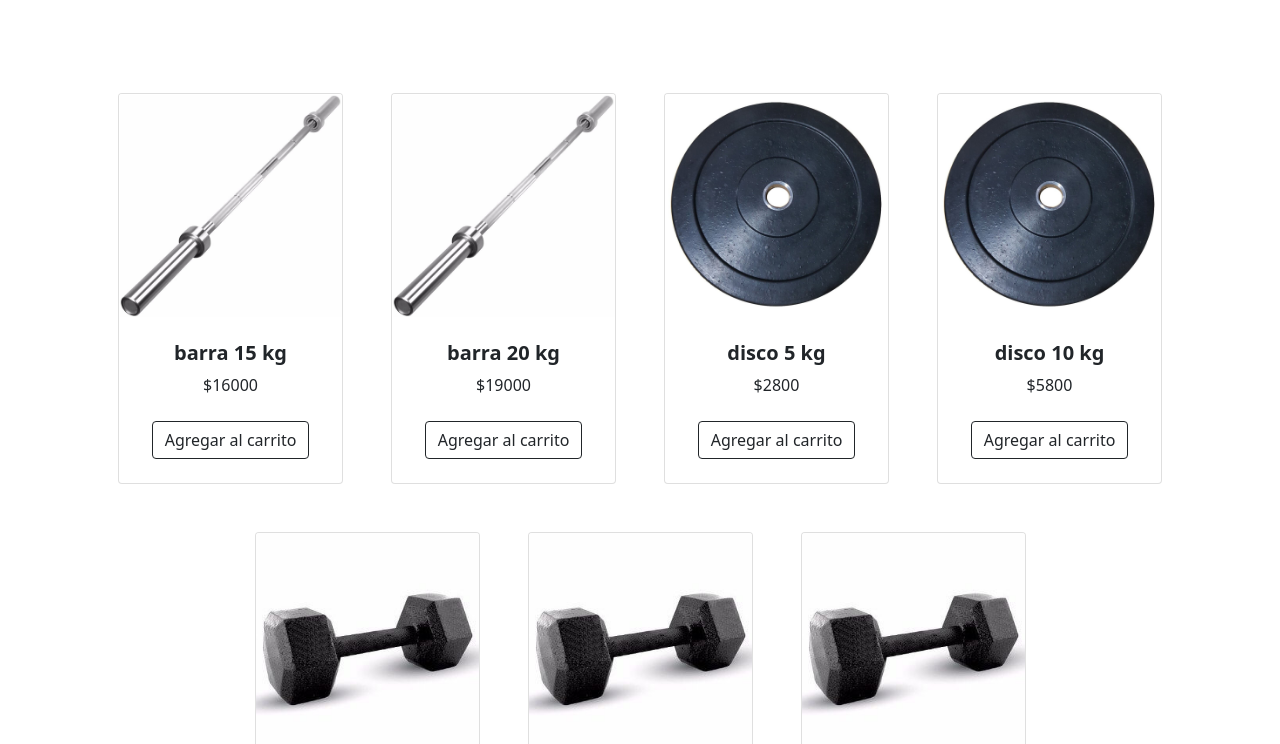
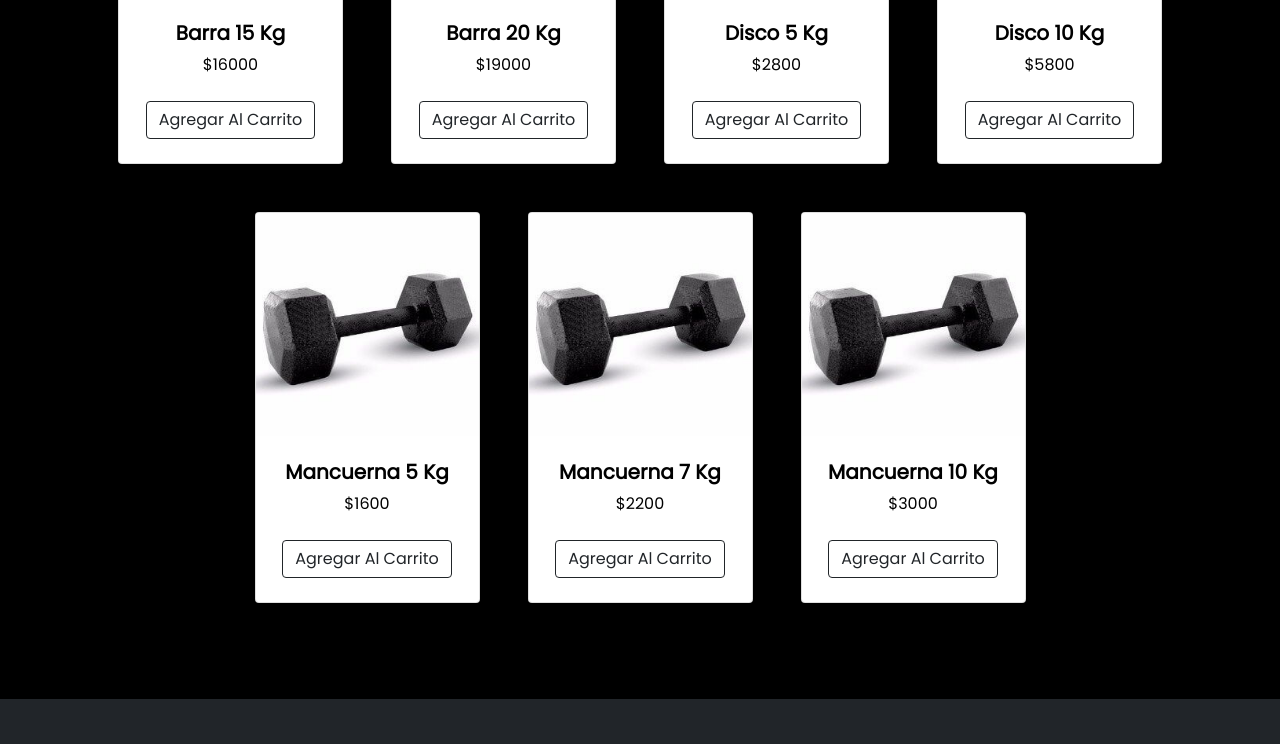
Before and after one commit to GerardoDR/js-coder, a website: page index.html in a window 1280 px wide. Shown: the part 619-1363 px from the top of the page. Drawn offline with nearby package versions, Linux system fonts and the light colour scheme; the site is published under a folder, as on GitHub Pages, so addresses that start at the root find nothing.

Commit message:
y mas link fixes

```diff
--- a/index.html
+++ b/index.html
@@ -8,11 +8,11 @@
     <meta name="author" content="Gerardo Rodriguez" />
     <title>NG Equipment</title>
 
-    <link rel="icon" type="image/x-icon" href="/assets/favicon.ico" />
+    <link rel="icon" type="image/x-icon" href="./assets/favicon.ico" />
     <link href="https://cdn.jsdelivr.net/npm/bootstrap-icons@1.5.0/font/bootstrap-icons.css" rel="stylesheet" />
-    <link href="css/styles.css" rel="stylesheet" />
-    <link rel="stylesheet" href="/css/style.css">
-    <script defer src="app.js"></script>
+    <link href="./css/styles.css" rel="stylesheet" />
+    <link rel="stylesheet" href="./css/style.css">
+    <script defer src="./app.js"></script>
 </head>
 
 <body>
```
